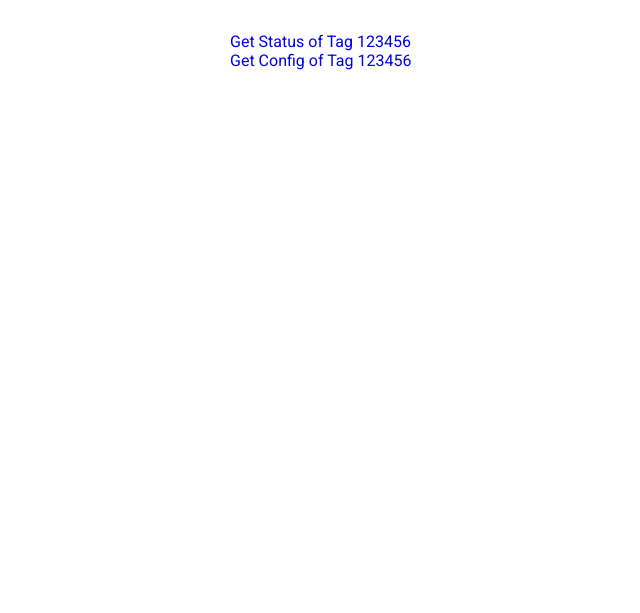
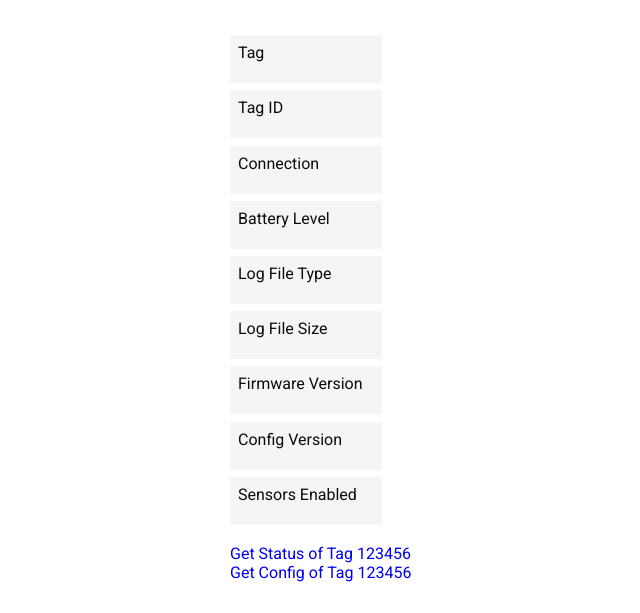
Before and after one commit to arribada/horizon-gui, a Flask app: template webserver/templates/scan.html in a window 1280 px wide. Shown: the part 187-800 px from the top of the page, without its empty margins (90-730 px from the left). Run offline with Flask 2, Linux system fonts and the light colour scheme; the template is opened without the code that fills it, so the values that code supplies are empty; parts of the project's set-up code (start-up, migrations or seed data) failed here and were passed over.

Commit message:
Table styling

```diff
--- a/webserver/static/styles.css
+++ b/webserver/static/styles.css
@@ -93,8 +93,9 @@ nav h3 {
 }
 
 .main-table {
-    flex-flow: row wrap;
+    flex-flow: column wrap;
     justify-content: space-between;
+    height: 31em;
 }
 
 .main-table span {
@@ -102,7 +103,8 @@ nav h3 {
     padding: 0.5em;
     margin: 0.2em 0;
     display: inline-block;
-    width: 5em;
+    width: 8.5em;
+    height: 2em;
 }
 
 /* ! END OF NM'S STYLES */
--- a/webserver/templates/scan.html
+++ b/webserver/templates/scan.html
@@ -25,6 +25,18 @@
         </div>
 
         <section class="main-table flex">
+
+            <div class="col0 main-table flex">
+                <span>Tag</span>
+                <span>Tag ID</span>
+                <span>Connection</span>
+                <span>Battery Level</span>
+                <span>Log File Type</span>
+                <span>Log File Size</span>
+                <span>Firmware Version</span>
+                <span>Config Version</span>
+                <span>Sensors Enabled</span>
+            </div>
             {% for item in dataVariables.data %}
 
             <span class="name_{{ loop.index }}">
@@ -60,8 +72,9 @@
 
     </section>
 
-    <a href="/status/123456">Get Status of Tag 123456</a><br>
-    <a href="/config/get/123456">Get Config of Tag 123456</a>
-
+    <section class="links top-tail-margin">
+        <a href="/status/123456">Get Status of Tag 123456</a><br>
+        <a href="/config/get/123456">Get Config of Tag 123456</a>
+    </section>
 </main>
 {% endblock %}
```
